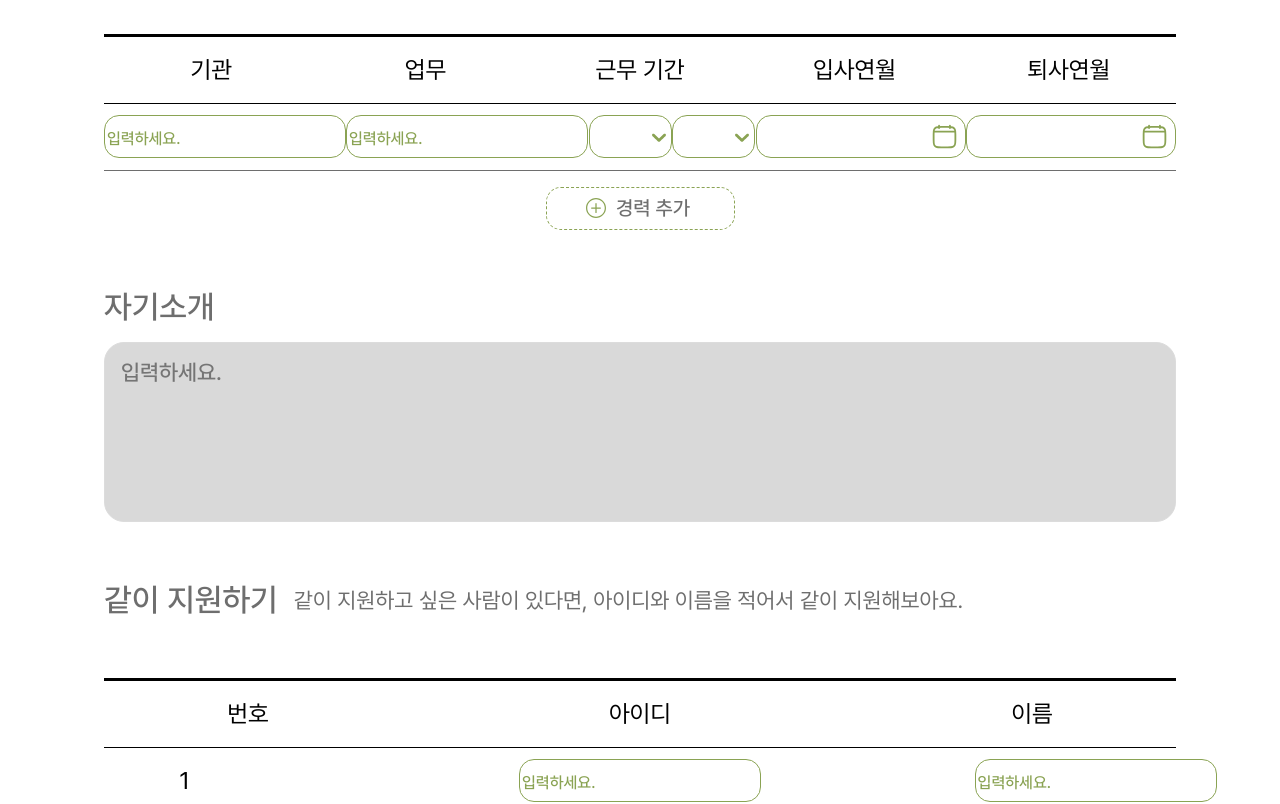
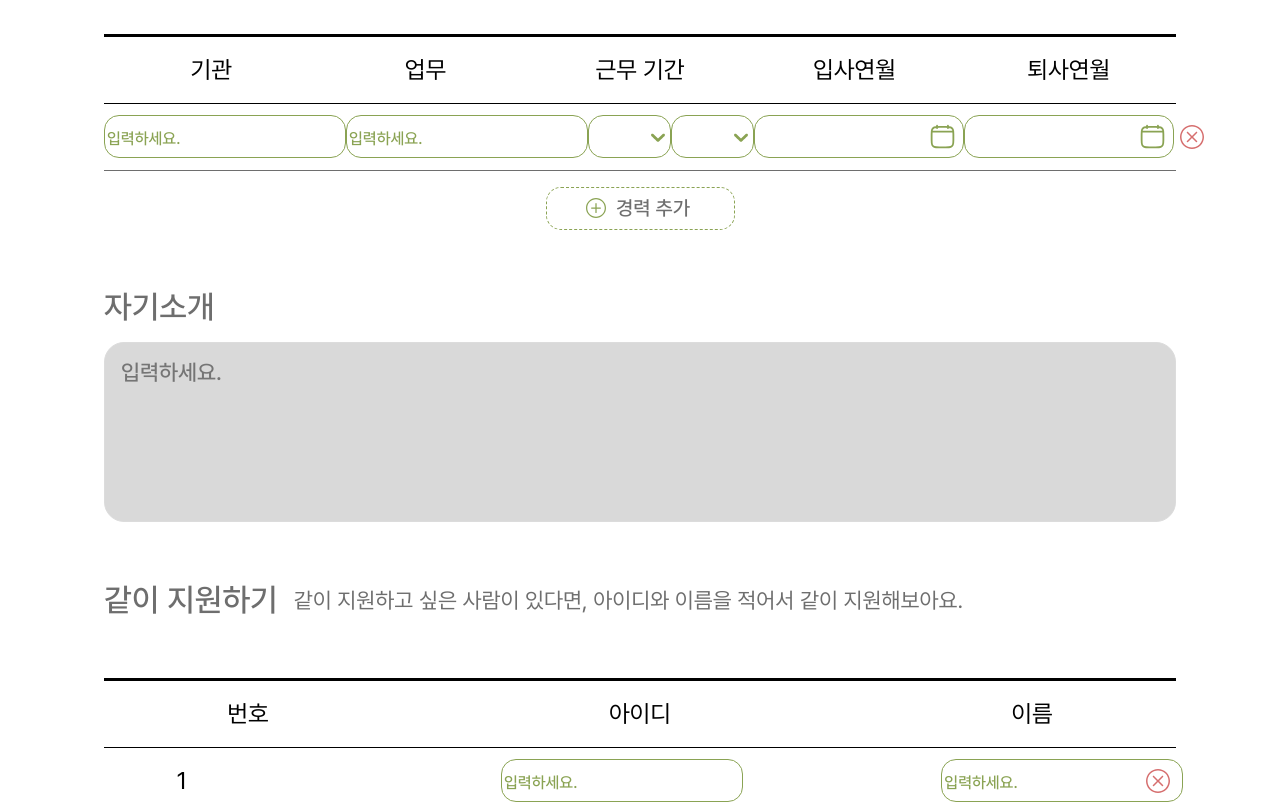
Before and after one commit to ICT-project-stepup/stepup-web, a React (Create React App) app: page /manageresume in a window 1280 px wide. Shown: the part 920-1724 px from the top of the page. Built offline with nearby package versions, Linux system fonts and the light colour scheme.

Commit message:
Add: 삭제 버튼 추가

```diff
--- a/src/components/ListStyle.js
+++ b/src/components/ListStyle.js
@@ -1,7 +1,8 @@
 import React from "react";
 import styled from "styled-components";
+import { ReactComponent as DeleteIcon } from "../icons/DeleteIcon.svg";
 
-const ListStyle = ({ headers, data, renderRow }) => {
+const ListStyle = ({ headers, data, renderRow, onDelete }) => {
   return (
     <ListWrapper>
       <ListHeader>
@@ -12,7 +13,12 @@ const ListStyle = ({ headers, data, renderRow }) => {
         ))}
       </ListHeader>
       {data.map((item, index) => (
-        <ListItem key={index}>{renderRow(item)}</ListItem>
+        <ListItem key={index}>
+          {renderRow(item)}
+          <DeleteButton onClick={() => onDelete(index)}>
+            <StyledDeleteIcon />
+          </DeleteButton>
+        </ListItem>
       ))}
     </ListWrapper>
   );
@@ -122,4 +128,19 @@ const ListItem = styled.div`
   }
 `;
 
+const DeleteButton = styled.button`
+  background: none;
+  border: none;
+  cursor: pointer;
+  display: flex;
+  align-items: center;
+  justify-content: center;
+`;
+
+const StyledDeleteIcon = styled(DeleteIcon)`
+  width: 24px;
+  height: 24px;
+  fill: #6e6e6e;
+`;
+
 export default ListStyle;
--- a/src/components/homeless/resume/ApplyWith.js
+++ b/src/components/homeless/resume/ApplyWith.js
@@ -23,6 +23,11 @@ const ApplyWith = () => {
     const newApplyWithData = [...applyWithData];
     newApplyWithData[index][key] = value;
     setApplyWithData(newApplyWithData);
+  };
+
+  const handleDeleteRow = (index) => { // 행 삭제
+    const newApplyData = applyWithData.filter((_, i) => i !== index);
+    setApplyWithData(newApplyData);
   };
 
   const data = applyWithData.map((item, index) => ({
@@ -63,6 +68,7 @@ const ApplyWith = () => {
               <div className="name">{item.name}</div>
             </Row>
           )}
+          onDelete={handleDeleteRow}
         />
         <AddPersonButton
           onClick={() =>
--- a/src/components/homeless/resume/Career.js
+++ b/src/components/homeless/resume/Career.js
@@ -35,6 +35,11 @@ const Career = () => {
   const handleDateChange = (index, key, date) => {
     const newCareerData = [...careerData];
     newCareerData[index][key] = date;
+    setCareerData(newCareerData);
+  };
+
+  const handleDeleteRow = (index) => { // 행 삭제
+    const newCareerData = careerData.filter((_, i) => i !== index);
     setCareerData(newCareerData);
   };
 
@@ -126,6 +131,7 @@ const Career = () => {
               <div className="endDate">{item.endDate}</div>
             </Row>
           )}
+          onDelete={handleDeleteRow}
         />
         <AddCareerButton
           onClick={() =>
```
Also changed, not shown: src/icons/DeleteIcon.svg (added).
